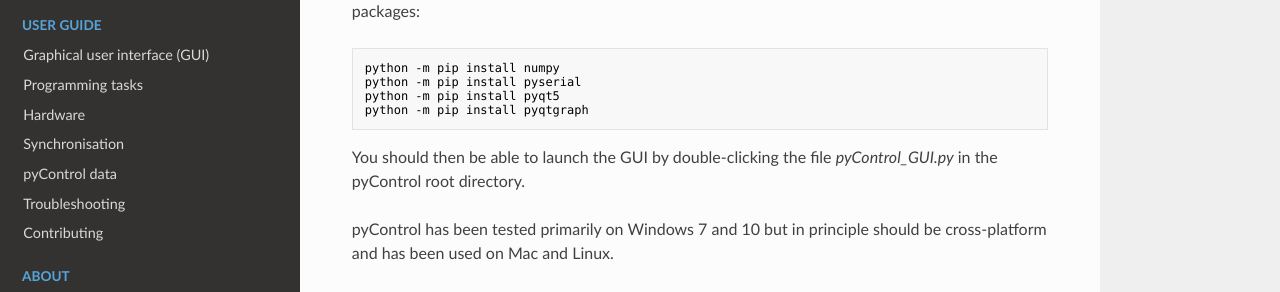
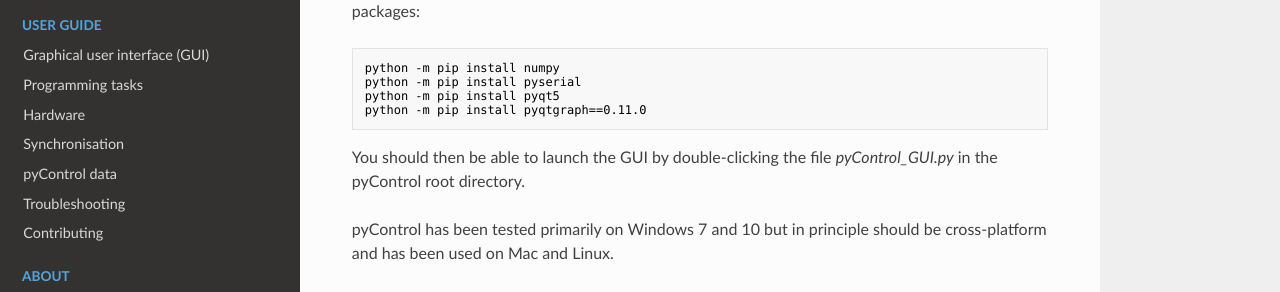
Before and after one commit to pyControl/docs, an MkDocs documentation site: the page built from docs/index.md, in a window 1280 px wide and 900 px high, scrolled down 3037 px. Shown: the part 199-491 px from the top of the window. Built offline with MkDocs 1.6.1, drawn with Linux system fonts in a browser that asks for light colours; nearby versions of some CDN libraries.

Commit message:
specify pyqtgraph version

````diff
--- a/docs/index.md
+++ b/docs/index.md
@@ -69,7 +69,7 @@ Once you have a working Python 3 installation on the computer, run the windows c
 python -m pip install numpy
 python -m pip install pyserial
 python -m pip install pyqt5
-python -m pip install pyqtgraph
+python -m pip install pyqtgraph==0.11.0
 ```
 
 You should then be able to launch the GUI by double-clicking the file *pyControl_GUI.py* in the pyControl root directory.
````
